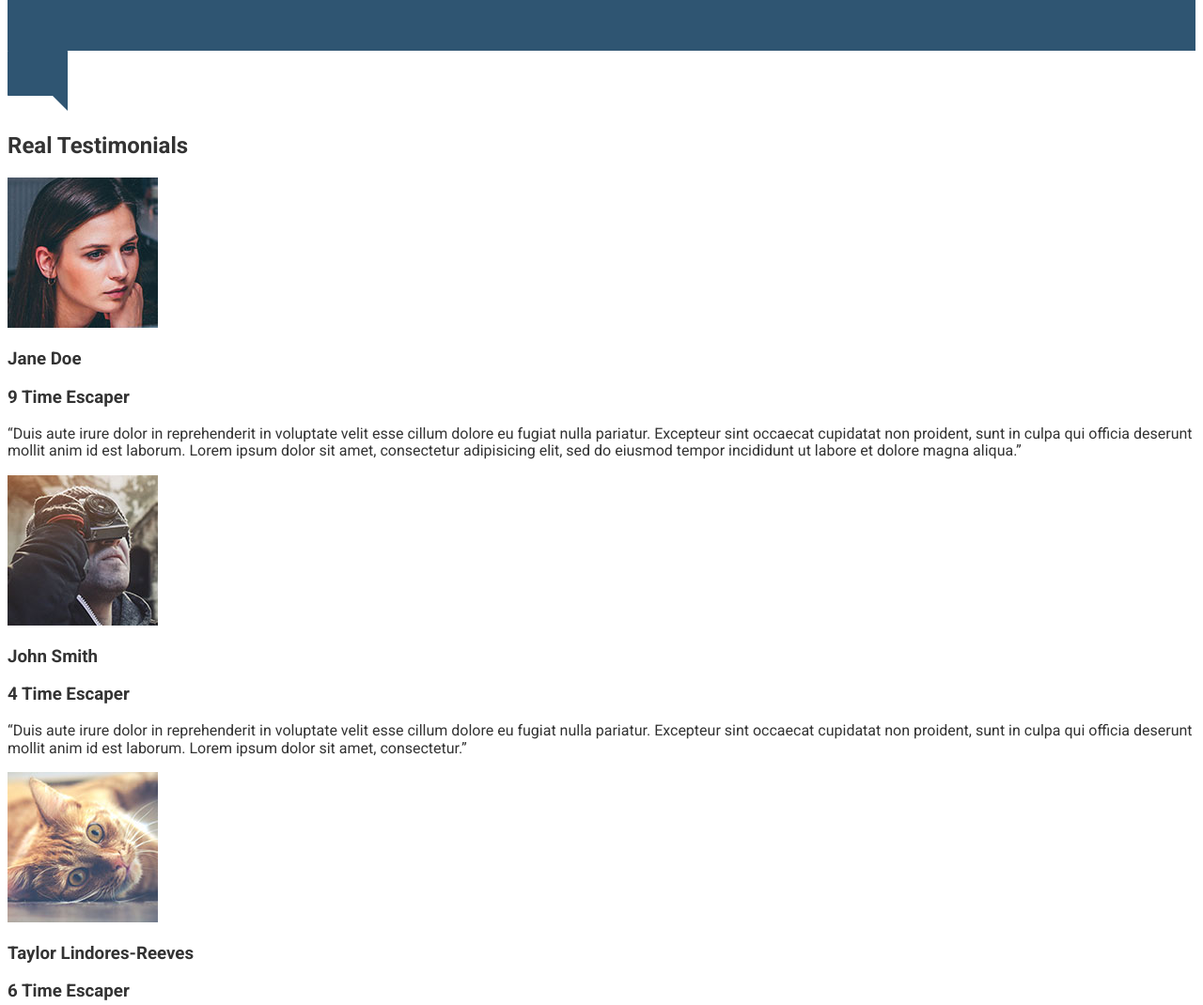
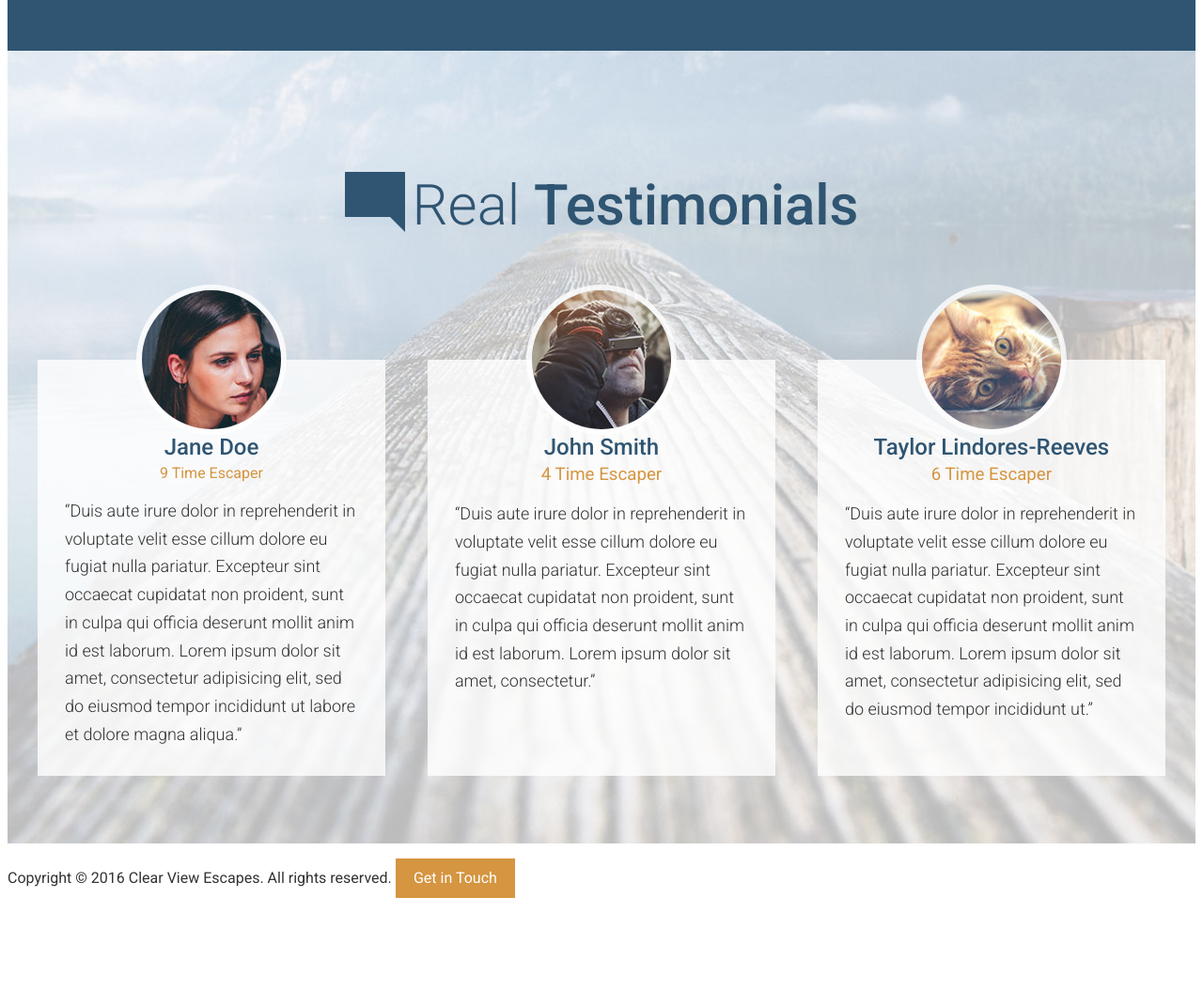
Before and after one commit to leafyshark/travel-site, a website: page app/index.html in a window 1280 px wide. Shown: the part 2920-3990 px from the top of the page at 94% size. After the commit the page ends 3892 px from the top, so only its background shows below. Drawn offline with Linux system fonts and the light colour scheme.

Commit message:
Testimonials finished

```diff
--- a/app/assets/styles/modules/_page-section.css
+++ b/app/assets/styles/modules/_page-section.css
@@ -5,8 +5,34 @@
 		padding: 4.5rem 0;
 	}
 
+	&--no-b-padding-until-medium {
+		padding-bottom: 0;
+
+		@mixin atMedium {
+			padding-bottom: 4.5rem;
+		}
+	}
+
+	&--no-b-padding-until-large {
+		padding-bottom: 0;
+
+		@mixin atLarge {
+			padding-bottom: 4.5rem;
+		}
+	}
+
+
 	&--blue {
 		background-color: $mainBlue;
 		color: white;
 	}
+
+	&--testimonials {
+		background-color: #e0e6ef;
+
+		@mixin atLarge {
+			background: url('/assets/images/testimonials-bg.jpg') top center no-repeat;
+			background-size: cover;
+		}
+	}
 }
--- a/app/assets/styles/modules/_row.css
+++ b/app/assets/styles/modules/_row.css
@@ -1,6 +1,10 @@
 .row {
 
 	@mixin clearfix;
+
+	&--t-padding {
+		padding-top: 80px;
+	}
 
 	&--gutters > div {
 		padding-right: 65px;
@@ -10,12 +14,20 @@
 		padding-right: 100px;
 	}
 
+	&--gutters-small > div {
+		padding-right: 45px;
+	}
+
 	&--gutters {
 		margin-right: -65px;
 	}
 
-		&--gutters-large {
+	&--gutters-large {
 		margin-right: -100px;
+	}
+
+	&--gutters-small {
+		margin-right: -45px;
 	}
 
 	&__b-margin-until-medium {
@@ -50,6 +62,63 @@
 		&__medium-8--smaller {
 			width: 63%;
 		}
+	}
 
+@mixin atLarge {
+
+		&__b-margin-until-large {
+			margin-bottom: 0;
+		}
+
+		&__large-4 {
+			float: left;
+			width: 33.33%;
+		}
+
+		&__large-4--larger {
+			width: 37%;
+		}
+
+		&__large-6 {
+			width: 50%;
+			float: left;
+		}
+
+		&__large-8 {
+			float: left;
+			width: 66.66%;
+		}
+
+		&__large-8--smaller {
+			width: 63%;
+		}
 	}
+
+
+/*begin equal height rules*/
+	&--equal-height-at-medium {
+
+		@mixin atMedium {
+			display: flex;
+		}
+
+		& > div {
+			float: none;
+			display: flex;
+		}
+	}
+
+	&--equal-height-at-large {
+
+		@mixin atLarge {
+			display: flex;
+		}
+
+		& > div {
+			float: none;
+			display: flex;
+		}
+	}
+
+
 }
--- a/app/assets/styles/modules/_section-title.css
+++ b/app/assets/styles/modules/_section-title.css
@@ -11,6 +11,10 @@
 		font-weight: 500;
 	}
 
+	&--blue {
+		color: $mainBlue;
+	}
+
 	&__icon {
 		display: block;
 		margin-left: auto;
@@ -18,6 +22,8 @@
 		margin-bottom: .6rem;
 
 		@mixin atSmall {
+			position: relative;
+			top: 8px;
 			margin-right: 0.5rem;
 			margin-left: 0;
 			margin-bottom: 0;
--- /dev/null
+++ b/app/assets/styles/modules/_testimonial.css
@@ -0,0 +1,41 @@
+.testimonial {
+	background-color: rgba(255, 255, 255, .8);
+	padding: 0 18px 1px 18px;
+	margin-bottom: 98px;
+
+	@mixin atLarge {
+		margin-bottom: 0;
+		padding: 0 1.8125rem 1px 1.8125rem;
+	}
+
+	&--last {
+		margin-bottom: 0;
+	}
+
+	&__photo {
+		border-radius: 80px;
+		overflow: hidden;
+		width: 160px;
+		height: 160px;
+		margin: 0 auto -80px auto;
+		position: relative;
+		top: -80px;
+		border: 6px solid rgba(255, 255, 255, .8);
+	}
+
+	&__title {
+		color: $mainBlue;
+		text-align: center;
+		font-size: 1.5rem;
+		font-weight: 500;
+		margin: 0;
+	}
+
+	&__subtitle {
+		color: $mainOrange;
+		text-align: center;
+		font-weight: 400;
+		font-size: 0.9375;
+		margin: 0.25rem 0 1rem 0;
+	}
+}
--- a/app/assets/styles/modules/_wrapper.css
+++ b/app/assets/styles/modules/_wrapper.css
@@ -9,6 +9,27 @@
 	&--medium {
 		max-width: 975px;
 	}
+
+	&--no-padding-until-medium {
+		padding-left: 0;
+		padding-right: 0;
+
+		@mixin atMedium {
+			padding-left: 18px;
+			padding-right: 18px;
+		}
+	}
+
+	&--no-padding-until-large {
+		padding-left: 0;
+		padding-right: 0;
+
+		@mixin atLarge {
+			padding-left: 18px;
+			padding-right: 18px;
+		}
+	}
+
 
 	.wrapper {
 		padding-left: 0;
--- a/app/assets/styles/styles.css
+++ b/app/assets/styles/styles.css
@@ -11,3 +11,4 @@
 @import "modules/_generic-content-container";
 @import "modules/_section-title";
 @import "modules/_feature-item";
+@import "modules/_testimonial";
--- a/app/index.html
+++ b/app/index.html
@@ -11,6 +11,7 @@
 
 </head>
 <body>
+
   <header>
     <img src="assets/images/icons/clear-view-escapes.svg">
     <a href="#" class="btn">Get in Touch</a>
@@ -24,17 +25,11 @@
   </header>
 
   <div class="large-hero">
-
     <picture>
-
       <source srcset="assets/images/hero--large.jpg 1920w, assets/images/hero--large-hi-dpi.jpg 3840w" media="(min-width:1380px)">
-
       <source srcset="assets/images/hero--medium.jpg 1380w, assets/images/hero--medium-hi-dpi.jpg 2760w" media="(min-width:990px)">
-
       <source srcset="assets/images/hero--small.jpg 990w, assets/images/hero--small-hi-dpi.jpg 1980w" media="(min-width:640px)">
-
       <img srcset="assets/images/hero--smaller.jpg 640w, assets/images/hero--smaller-hi-dpi.jpg 1280w" alt="banner" class="large-hero__image">
-
     </picture>
 
   <div class="large-hero__text-content">
@@ -55,22 +50,14 @@
     </div>
 
     <div class="row row--gutters">
-
       <div class="row__medium-4 row__medium-4--larger row__b-margin-until-medium">
-
         <picture>
           <source sizes="404px" srcset="assets/images/our-start.jpg 404w, assets/images/our-start-hi-dpi.jpg 808w" media="(min-width: 1020px)">
-
           <source sizes="320px" srcset="assets/images/our-start-portrait.jpg 382w, assets/images/our-start-portrait-hi-dpi.jpg 764w" media="(min-width: 800px)">
-
           <img srcset="assets/images/our-start-landscape.jpg 800w, assets/images/our-start-landscape-hi-dpi.jpg 1600w" alt="Our Founder, Jane Doe">
-
         </picture>
-
       </div>
-
       <div class="row__medium-8 row__medium-8--smaller">
-
         <div class="generic-content-container">
           <h2 class="headline headline--no-t-margin">Here&rsquo;s how we got started&hellip;</h2>
             <p>Lorem ipsum dolor sit amet, consectetur adipisicing elit, sed do eiusmod tempor incididunt ut labore et dolore magna aliqua. Ut enim ad minim veniam, <a href="#">quis nostrud exercitation</a> ullamco laboris nisi ut aliquip ex ea commodo consequat. Duis aute irure dolor in reprehenderit in voluptate velit esse cillum dolore eu fugiat nulla pariatur. Excepteur sint occaecat cupidatat non proident, sunt in culpa qui officia deserunt mollit anim id est laborum.</p>
@@ -84,12 +71,10 @@
 
   <div id="features" class="page-section page-section--blue">
     <div class="wrapper">
-
       <h2 class="section-title"><img class="section-title__icon" src="assets/images/icons/star.svg">Our <strong>Features</strong></h2>
 
       <div class="row row--gutters-large generic-content-container">
         <div class="row__medium-6">
-
           <div class="feature-item">
             <img class="feature-item__icon" src="assets/images/icons/rain.svg">
             <h3 class="feature-item__title">We&rsquo;ll Watch the Weather</h3>
@@ -118,24 +103,46 @@
     </div>
   </div>
 
-  <div id="testimonials">
-      <img src="assets/images/icons/comment.svg">
-    <h2>Real Testimonials</h2>
+  <div class="page-section page-section--no-b-padding-until-large page-section--testimonials" id="testimonials">
+    <div class="wrapper wrapper--no-padding-until-large">
 
+      <h2 class="section-title section-title--blue"><img class="section-title__icon" src="assets/images/icons/comment.svg">Real <strong>Testimonials</strong></h2>
+
+      <div class="row row--gutters row--equal-height-at-large row--gutters-small row--t-padding generic-content-container">
+        <div class="row__large-4">
+          <div class="testimonial">
+            <div class="testimonial__photo">
               <img src="assets/images/testimonial-jane.jpg">
-    <h3>Jane Doe</h3>
-    <h3>9 Time Escaper</h3>
+            </div>
+            <h3 class="testimonial__title">Jane Doe</h3>
+            <h4 class="testimonial__subtitle">9 Time Escaper</h4>
             <p>&ldquo;Duis aute irure dolor in reprehenderit in voluptate velit esse cillum dolore eu fugiat nulla pariatur. Excepteur sint occaecat cupidatat non proident, sunt in culpa qui officia deserunt mollit anim id est laborum. Lorem ipsum dolor sit amet, consectetur adipisicing elit, sed do eiusmod tempor incididunt ut labore et dolore magna aliqua.&rdquo;</p>
+          </div>
+        </div>
 
+        <div class="row__large-4">
+          <div class="testimonial">
+            <div class="testimonial__photo">
               <img src="assets/images/testimonial-john.jpg">
-    <h3>John Smith</h3>
-    <h3>4 Time Escaper</h3>
+            </div>
+            <h3 class="testimonial__title">John Smith</h3>
+            <h3 class="testimonial__subtitle">4 Time Escaper</h3>
             <p>&ldquo;Duis aute irure dolor in reprehenderit in voluptate velit esse cillum dolore eu fugiat nulla pariatur. Excepteur sint occaecat cupidatat non proident, sunt in culpa qui officia deserunt mollit anim id est laborum. Lorem ipsum dolor sit amet, consectetur.&rdquo;</p>
+          </div>
+        </div>
 
+        <div class="row__large-4">
+          <div class="testimonial testimonial--last">
+            <div class="testimonial__photo">
               <img src="assets/images/testimonial-cat.jpg">
-    <h3>Taylor Lindores-Reeves</h3>
-    <h3>6 Time Escaper</h3>
+            </div>
+            <h3 class="testimonial__title">Taylor Lindores-Reeves</h3>
+            <h3 class="testimonial__subtitle">6 Time Escaper</h3>
             <p>&ldquo;Duis aute irure dolor in reprehenderit in voluptate velit esse cillum dolore eu fugiat nulla pariatur. Excepteur sint occaecat cupidatat non proident, sunt in culpa qui officia deserunt mollit anim id est laborum. Lorem ipsum dolor sit amet, consectetur adipisicing elit, sed do eiusmod tempor incididunt ut.&rdquo;</p>
+          </div>
+        </div>
+      </div>
+    </div>
   </div>
 
   <footer>
--- a/app/temp/styles/styles.css
+++ b/app/temp/styles/styles.css
@@ -543,9 +543,43 @@ a {
   }
 }
 
+.page-section--no-b-padding-until-medium {
+  padding-bottom: 0;
+}
+
+@media (min-width: 800px) {
+
+  .page-section--no-b-padding-until-medium {
+    padding-bottom: 4.5rem;
+  }
+}
+
+.page-section--no-b-padding-until-large {
+  padding-bottom: 0;
+}
+
+@media (min-width: 1200px) {
+
+  .page-section--no-b-padding-until-large {
+    padding-bottom: 4.5rem;
+  }
+}
+
 .page-section--blue {
   background-color: #2f5572;
   color: white;
+}
+
+.page-section--testimonials {
+  background-color: #e0e6ef;
+}
+
+@media (min-width: 1200px) {
+
+  .page-section--testimonials {
+    background: url('/assets/images/testimonials-bg.jpg') top center no-repeat;
+    background-size: cover;
+  }
 }
 
 .wrapper {
@@ -559,6 +593,32 @@ a {
 
 .wrapper--medium {
   max-width: 975px;
+}
+
+.wrapper--no-padding-until-medium {
+  padding-left: 0;
+  padding-right: 0;
+}
+
+@media (min-width: 800px) {
+
+  .wrapper--no-padding-until-medium {
+    padding-left: 18px;
+    padding-right: 18px;
+  }
+}
+
+.wrapper--no-padding-until-large {
+  padding-left: 0;
+  padding-right: 0;
+}
+
+@media (min-width: 1200px) {
+
+  .wrapper--no-padding-until-large {
+    padding-left: 18px;
+    padding-right: 18px;
+  }
 }
 
 .wrapper .wrapper {
@@ -641,6 +701,10 @@ a {
   display: table;
 }
 
+.row--t-padding {
+  padding-top: 80px;
+}
+
 .row--gutters > div {
   padding-right: 65px;
 }
@@ -649,12 +713,20 @@ a {
   padding-right: 100px;
 }
 
+.row--gutters-small > div {
+  padding-right: 45px;
+}
+
 .row--gutters {
   margin-right: -65px;
 }
 
 .row--gutters-large {
   margin-right: -100px;
+}
+
+.row--gutters-small {
+  margin-right: -45px;
 }
 
 .row__b-margin-until-medium {
@@ -689,6 +761,70 @@ a {
   .row__medium-8--smaller {
     width: 63%;
   }
+}
+
+@media (min-width: 1200px) {
+
+  .row__b-margin-until-large {
+    margin-bottom: 0;
+  }
+
+  .row__large-4 {
+    float: left;
+    width: 33.33%;
+  }
+
+  .row__large-4--larger {
+    width: 37%;
+  }
+
+  .row__large-6 {
+    width: 50%;
+    float: left;
+  }
+
+  .row__large-8 {
+    float: left;
+    width: 66.66%;
+  }
+
+  .row__large-8--smaller {
+    width: 63%;
+  }
+}
+
+/*begin equal height rules*/
+
+@media (min-width: 800px) {
+
+  .row--equal-height-at-medium {
+    display: -webkit-box;
+    display: -ms-flexbox;
+    display: flex;
+  }
+}
+
+.row--equal-height-at-medium > div {
+  float: none;
+  display: -webkit-box;
+  display: -ms-flexbox;
+  display: flex;
+}
+
+@media (min-width: 1200px) {
+
+  .row--equal-height-at-large {
+    display: -webkit-box;
+    display: -ms-flexbox;
+    display: flex;
+  }
+}
+
+.row--equal-height-at-large > div {
+  float: none;
+  display: -webkit-box;
+  display: -ms-flexbox;
+  display: flex;
 }
 
 .generic-content-container p {
@@ -726,6 +862,10 @@ a {
   font-weight: 500;
 }
 
+.section-title--blue {
+  color: #2f5572;
+}
+
 .section-title__icon {
   display: block;
   margin-left: auto;
@@ -736,6 +876,8 @@ a {
 @media (min-width: 530px) {
 
   .section-title__icon {
+    position: relative;
+    top: 8px;
     margin-right: 0.5rem;
     margin-left: 0;
     margin-bottom: 0;
@@ -784,3 +926,48 @@ a {
     font-size: 1.875rem;
   }
 }
+
+.testimonial {
+	background-color: rgba(255, 255, 255, .8);
+	padding: 0 18px 1px 18px;
+	margin-bottom: 98px;
+}
+
+@media (min-width: 1200px) {
+
+  .testimonial {
+    margin-bottom: 0;
+    padding: 0 1.8125rem 1px 1.8125rem;
+  }
+}
+
+.testimonial--last {
+  margin-bottom: 0;
+}
+
+.testimonial__photo {
+  border-radius: 80px;
+  overflow: hidden;
+  width: 160px;
+  height: 160px;
+  margin: 0 auto -80px auto;
+  position: relative;
+  top: -80px;
+  border: 6px solid rgba(255, 255, 255, .8);
+}
+
+.testimonial__title {
+  color: #2f5572;
+  text-align: center;
+  font-size: 1.5rem;
+  font-weight: 500;
+  margin: 0;
+}
+
+.testimonial__subtitle {
+  color: #d59541;
+  text-align: center;
+  font-weight: 400;
+  font-size: 0.9375;
+  margin: 0.25rem 0 1rem 0;
+}
```
Lines whose indentation alone changed are shown as unchanged.
